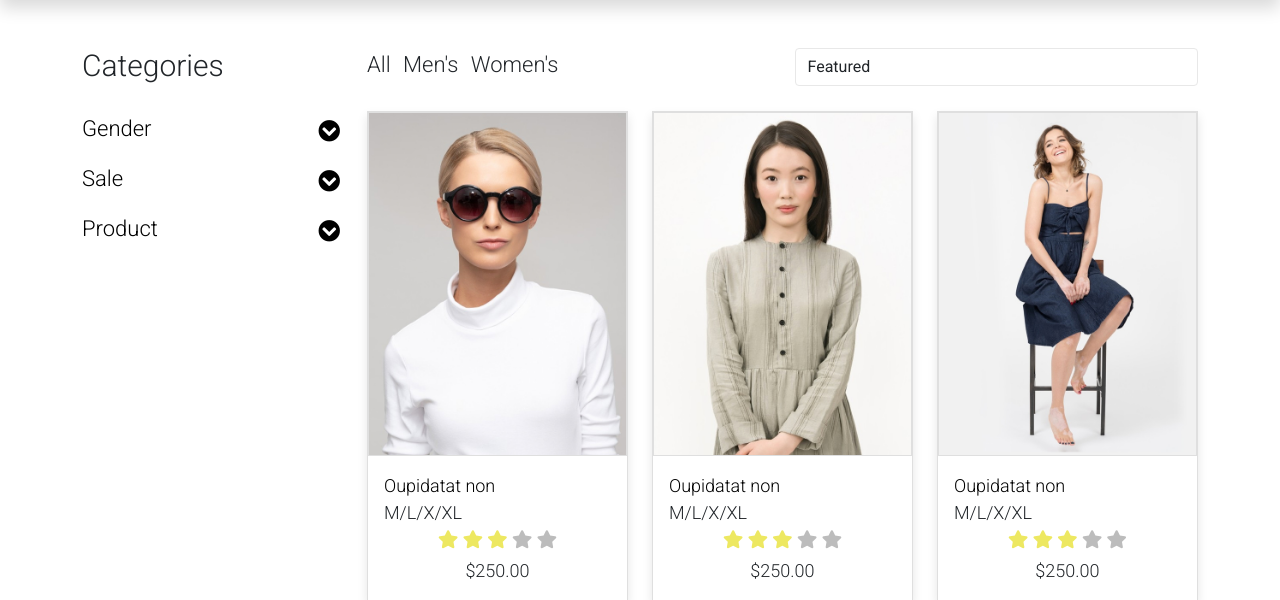
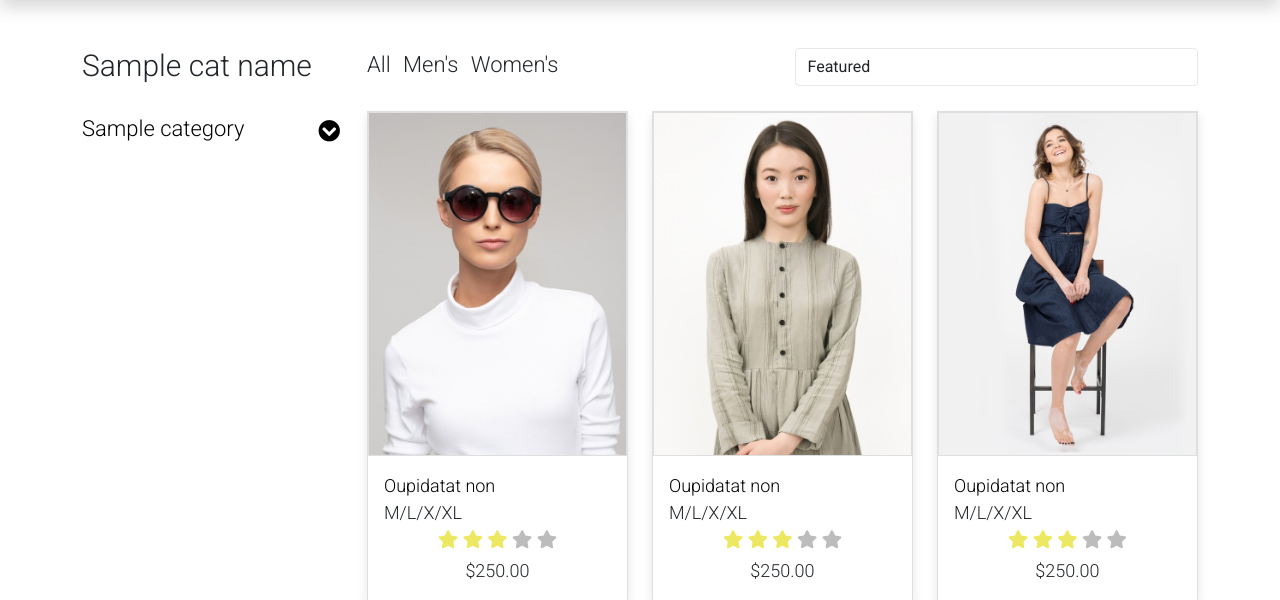
Before and after one commit to AntiPetrun/zay_shop, a Django app: template catalog/templates/catalog/shop.html in a window 1280 px wide. Shown: the part 132-732 px from the top of the page. Run offline with Django 4.2, Linux system fonts and the light colour scheme; the template is opened without the code that fills it: most values are stand-ins (such as "Sample title", 1, 10 or a date in 2020); grey boxes marked "Sample" are stand-in pictures; some libraries are stand-ins or nearby versions.

Commit message:
updated url and view app cookbook

```diff
--- a/catalog/admin.py
+++ b/catalog/admin.py
@@ -30,6 +30,9 @@ class CategoryAdmin(admin.ModelAdmin):
     search_fields = ('title', 'id')
     search_help_text = 'Enter title or id for search'
     inlines = (ProductTabularInline, )
+    prepopulated_fields = {
+        'slug': ('title', )
+    }
 
 
 @admin.register(Product)
--- a/catalog/models.py
+++ b/catalog/models.py
@@ -15,6 +15,8 @@ class Category(models.Model):
     parent = models.ForeignKey(
         'self',
         on_delete=models.PROTECT,
+        blank=True,
+        null=True,
         default=None,
         related_name='subcategories'
     )
--- a/catalog/templates/catalog/content_cat_filter.html
+++ b/catalog/templates/catalog/content_cat_filter.html
@@ -4,39 +4,25 @@
         <div class="row">
 
             <div class="col-lg-3">
-                <h1 class="h2 pb-4">Categories</h1>
+                <h1 class="h2 pb-4">{{ cat_name }}</h1>
                 <ul class="list-unstyled templatemo-accordion">
+                    {% for category in categories %}
+                    {% if not category.parent %}
                     <li class="pb-3">
                         <a class="collapsed d-flex justify-content-between h3 text-decoration-none" href="#">
-                            Gender
+                            {{ category.title }}
                             <i class="fa fa-fw fa-chevron-circle-down mt-1"></i>
                         </a>
                         <ul class="collapse show list-unstyled pl-3">
-                            <li><a class="text-decoration-none" href="#">Men</a></li>
-                            <li><a class="text-decoration-none" href="#">Women</a></li>
+                            {% for subcategory in categories %}
+                            {% if subcategory.parent.id == category.id %}
+                            <li><a class="text-decoration-none" href="#">{{ subcategory.title }}</a></li>
+                            {% endif %}
+                            {% endfor %}
                         </ul>
                     </li>
-                    <li class="pb-3">
-                        <a class="collapsed d-flex justify-content-between h3 text-decoration-none" href="#">
-                            Sale
-                            <i class="pull-right fa fa-fw fa-chevron-circle-down mt-1"></i>
-                        </a>
-                        <ul id="collapseTwo" class="collapse list-unstyled pl-3">
-                            <li><a class="text-decoration-none" href="#">Sport</a></li>
-                            <li><a class="text-decoration-none" href="#">Luxury</a></li>
-                        </ul>
-                    </li>
-                    <li class="pb-3">
-                        <a class="collapsed d-flex justify-content-between h3 text-decoration-none" href="#">
-                            Product
-                            <i class="pull-right fa fa-fw fa-chevron-circle-down mt-1"></i>
-                        </a>
-                        <ul id="collapseThree" class="collapse list-unstyled pl-3">
-                            <li><a class="text-decoration-none" href="#">Bag</a></li>
-                            <li><a class="text-decoration-none" href="#">Sweather</a></li>
-                            <li><a class="text-decoration-none" href="#">Sunglass</a></li>
-                        </ul>
-                    </li>
+                    {% endif %}
+                    {% endfor %}
                 </ul>
             </div>
 
--- a/catalog/urls.py
+++ b/catalog/urls.py
@@ -1,9 +1,9 @@
 from django.urls import path
-from .views import index, shop
+from .views import index, CatalogListView
 
 app_name = 'catalog'
 
 urlpatterns = [
-    path('', shop, name='shop'),
-    path('', index, name='card'),
+    path('', CatalogListView.as_view(), name='shop'),
+    path('card', index, name='card'),
 ]
```
Also changed, not shown: catalog/views.py (+24 -3 lines).
